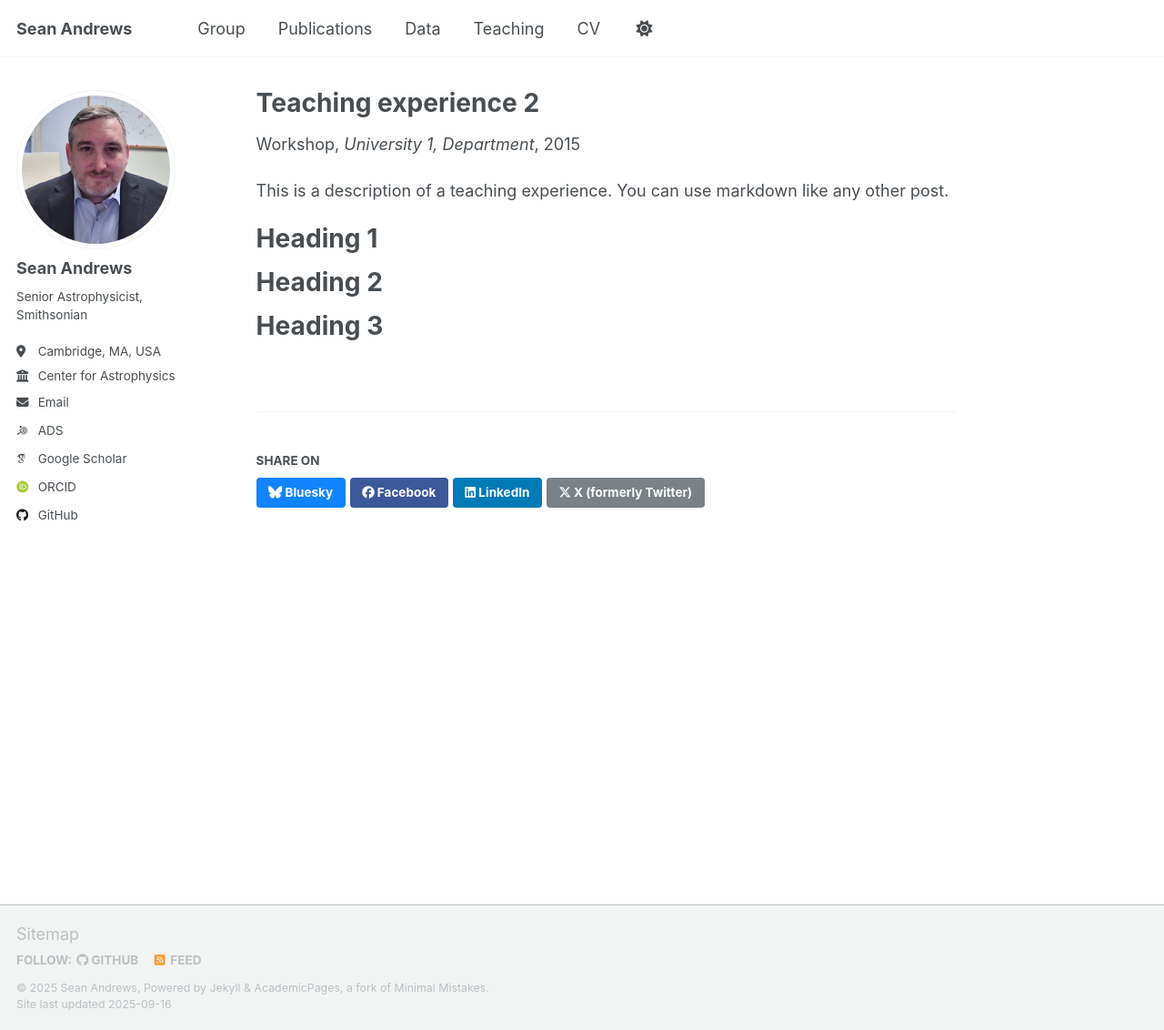
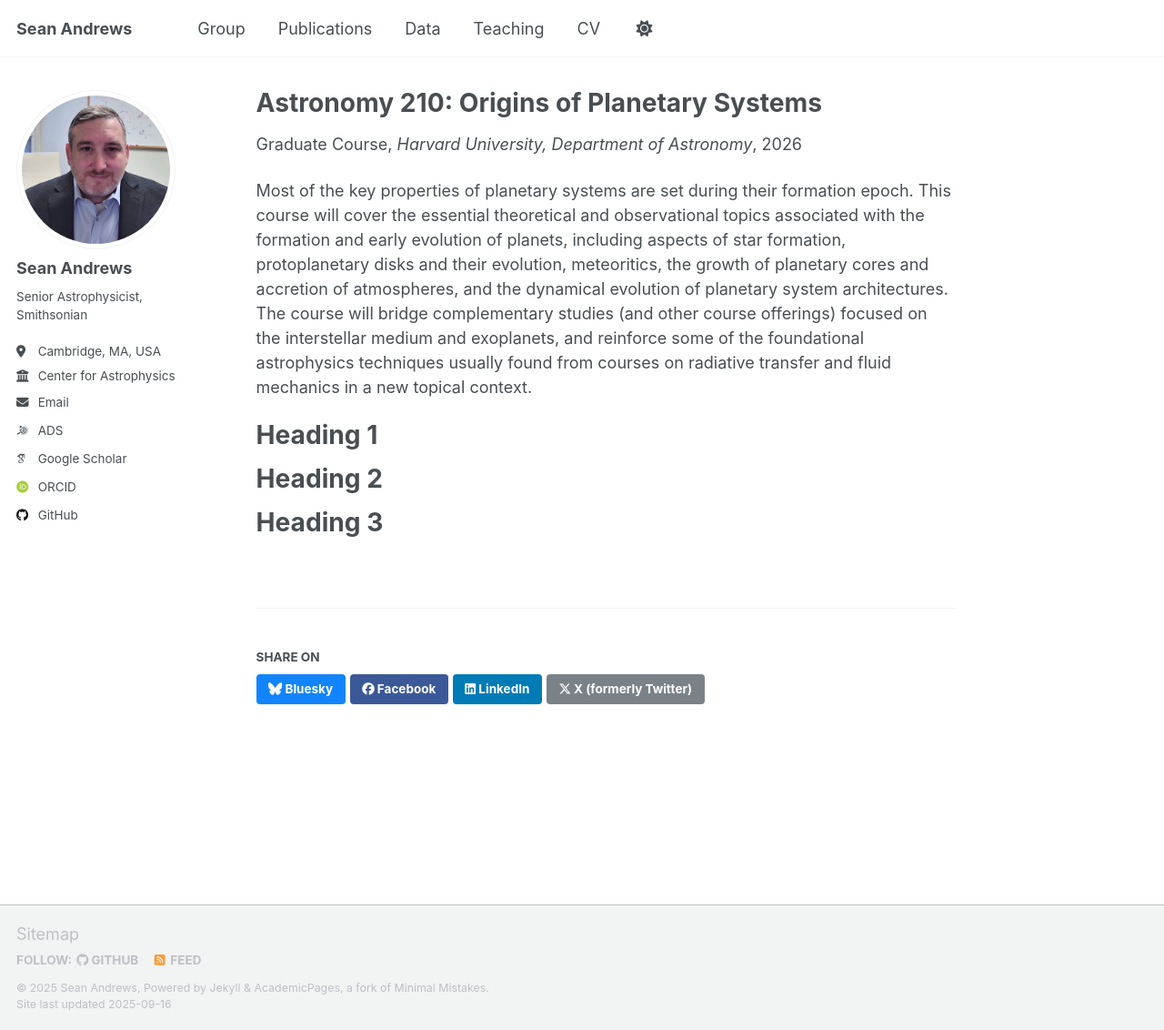
Before and after one commit to seanandrews/seanandrews.github.io, a Jekyll site: the page built from _teaching/2015-spring-teaching-2.md, in a window 1280 px wide and 1132 px high. Shown: the whole window at 91% size. Built offline with Jekyll 4.4.1, drawn with Linux system fonts in a browser that asks for light colours; some web fonts are replaced; a script that is not in the unit is left out.

Commit message:
Update 2015-spring-teaching-2.md

```diff
--- a/_teaching/2015-spring-teaching-2.md
+++ b/_teaching/2015-spring-teaching-2.md
@@ -1,14 +1,14 @@
 ---
-title: "Teaching experience 2"
+title: "Astronomy 210: Origins of Planetary Systems"
 collection: teaching
-type: "Workshop"
-permalink: /teaching/2015-spring-teaching-1
-venue: "University 1, Department"
-date: 2015-01-01
-location: "City, Country"
+type: "Graduate Course"
+permalink: /teaching/2026-spring-teaching-1
+venue: "Harvard University, Department of Astronomy"
+date: 2026-01-26
+location: "Cambridge, MA, USA"
 ---
 
-This is a description of a teaching experience. You can use markdown like any other post.
+Most of the key properties of planetary systems are set during their formation epoch.  This course will cover the essential theoretical and observational topics associated with the formation and early evolution of planets, including aspects of star formation, protoplanetary disks and their evolution, meteoritics, the growth of planetary cores and accretion of atmospheres, and the dynamical evolution of planetary system architectures.  The course will bridge complementary studies (and other course offerings) focused on the interstellar medium and exoplanets, and reinforce some of the foundational astrophysics techniques usually found from courses on radiative transfer and fluid mechanics in a new topical context.
 
 Heading 1
 ======
```
